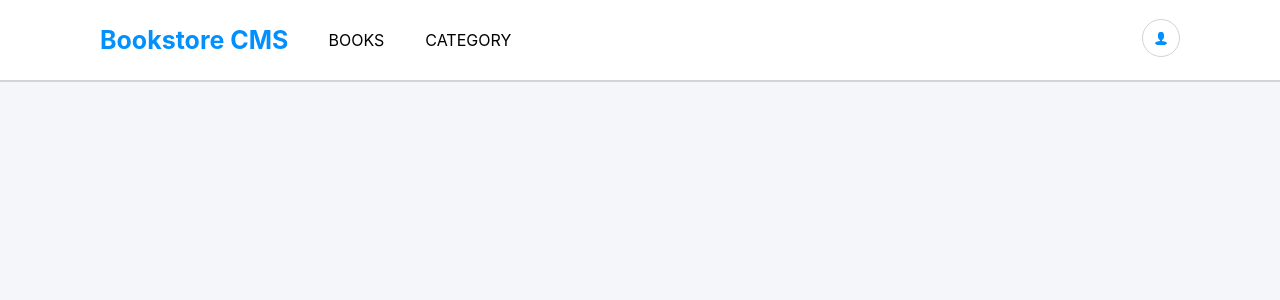
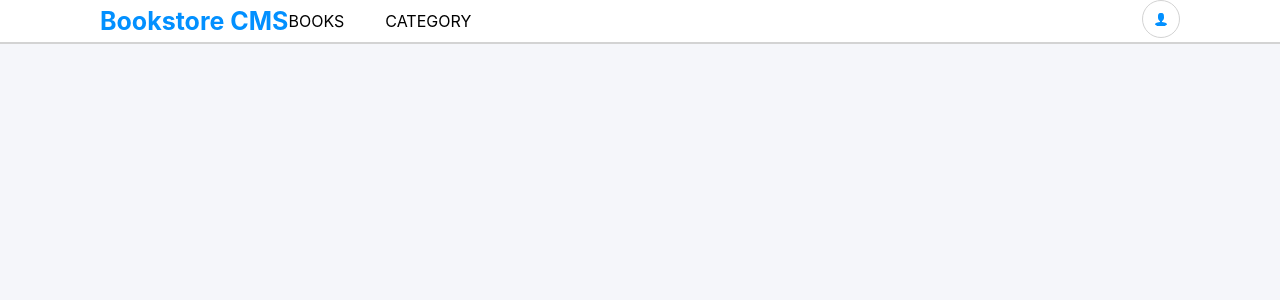
Before and after one commit to hansderly/bookstore, a React (Create React App) app: page / in a window 1280 px wide. Shown: the top 300 px of the page. Built offline with nearby package versions, Linux system fonts and the light colour scheme; the HTML template or start-up script is replaced by a standard one.

Commit message:
remove margin and padding in all element

```diff
--- a/src/index.css
+++ b/src/index.css
@@ -1,6 +1,10 @@
+* {
+  margin: 0;
+  padding: 0;
+}
+
 body {
   background-color: #f5f6fa;
-  margin: 0;
   font-family:
     -apple-system,
     BlinkMacSystemFont,
```
